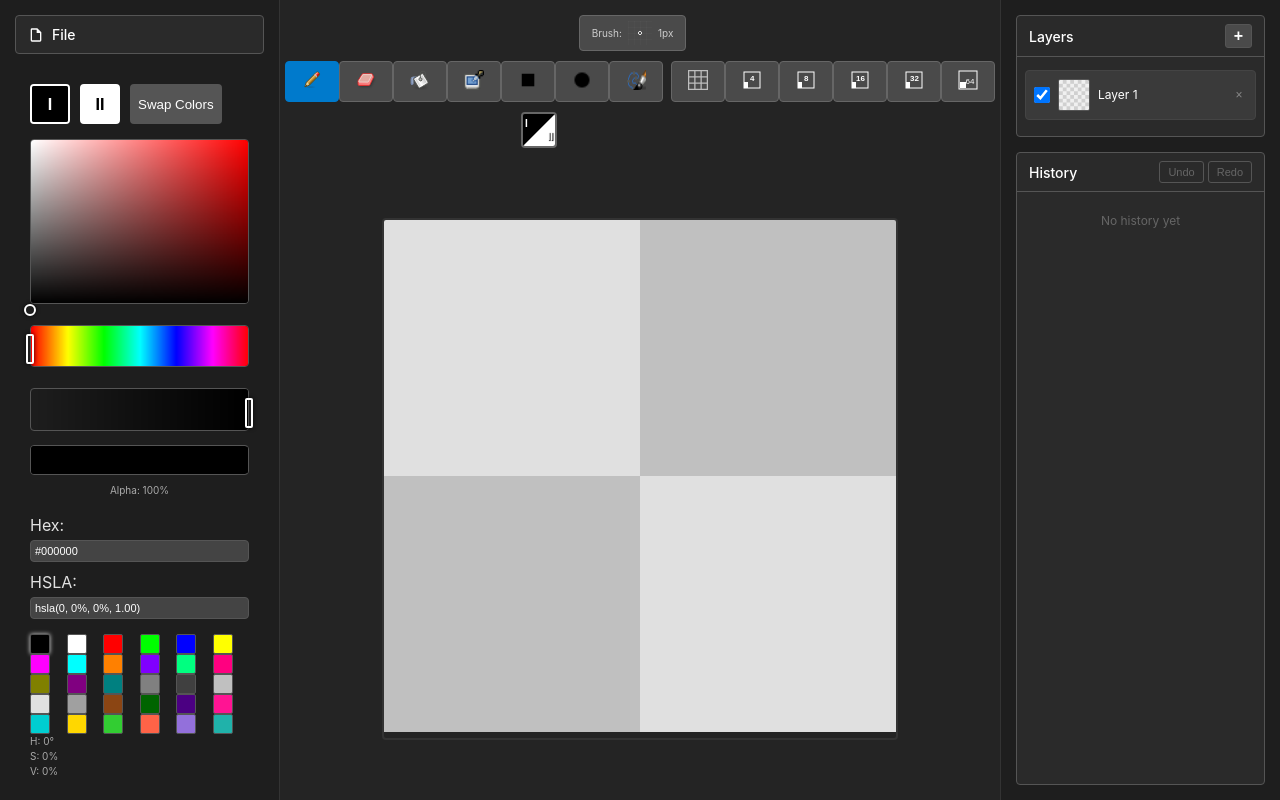
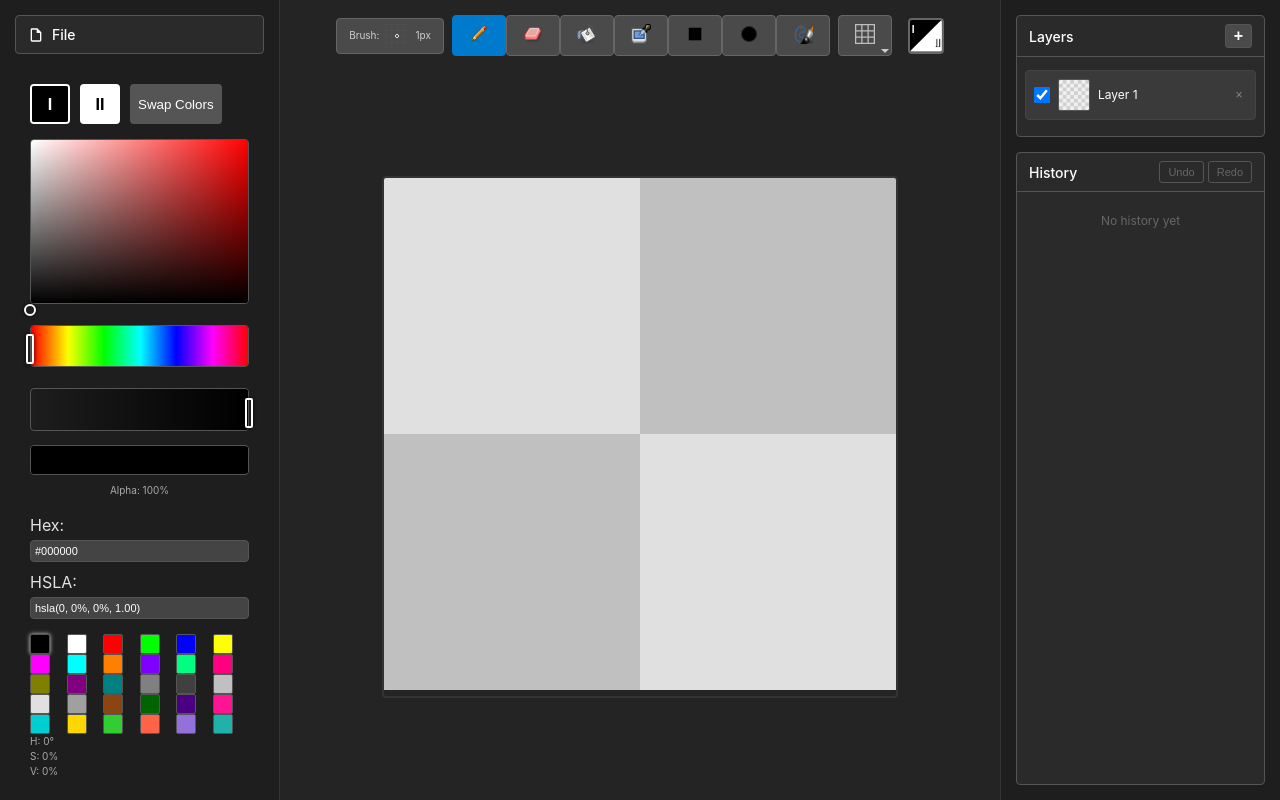
Before and after one commit to YamesYamerson/spritemaker, a React (Vite) app: page / in a window 1280 px wide. Built offline with nearby package versions, Linux system fonts and the light colour scheme.

Commit message:
feat: toolbar
Updated toolbar so color icon and grid icons are in the same container, made grid items into a dropdown to save space

```diff
--- a/src/components/Toolbar.tsx
+++ b/src/components/Toolbar.tsx
@@ -1,4 +1,4 @@
-import React from 'react'
+import React, { useState, useEffect, useRef } from 'react'
 import { Tool, Color, GridSettings } from '../types'
 
 interface ToolbarProps {
@@ -60,6 +60,70 @@ const Toolbar: React.FC<ToolbarProps> = ({
     }
   }
 
+  // State for grid dropdown visibility
+  const [isGridDropdownOpen, setIsGridDropdownOpen] = useState(false)
+  const gridDropdownRef = useRef<HTMLDivElement>(null)
+
+  // Click outside handler to close dropdown
+  useEffect(() => {
+    const handleClickOutside = (event: MouseEvent) => {
+      if (gridDropdownRef.current && !gridDropdownRef.current.contains(event.target as Node)) {
+        setIsGridDropdownOpen(false)
+      }
+    }
+
+    document.addEventListener('mousedown', handleClickOutside)
+    return () => {
+      document.removeEventListener('mousedown', handleClickOutside)
+    }
+  }, [])
+
+  // Helper function to get current grid type for dropdown
+  const getCurrentGridType = (): string => {
+    if (safeGridSettings.quarter) return 'quarter'
+    if (safeGridSettings.eighths) return 'eighths'
+    if (safeGridSettings.sixteenths) return 'sixteenths'
+    if (safeGridSettings.thirtyseconds) return 'thirtyseconds'
+    if (safeGridSettings.sixtyfourths) return 'sixtyfourths'
+    return 'none'
+  }
+
+  // Helper function to handle grid type change
+  const handleGridTypeChange = (gridType: string) => {
+    const newSettings = {
+      ...safeGridSettings,
+      quarter: false,
+      eighths: false,
+      sixteenths: false,
+      thirtyseconds: false,
+      sixtyfourths: false
+    }
+
+    switch (gridType) {
+      case 'quarter':
+        newSettings.quarter = true
+        break
+      case 'eighths':
+        newSettings.eighths = true
+        break
+      case 'sixteenths':
+        newSettings.sixteenths = true
+        break
+      case 'thirtyseconds':
+        newSettings.thirtyseconds = true
+        break
+      case 'sixtyfourths':
+        newSettings.sixtyfourths = true
+        break
+      case 'none':
+      default:
+        // All grid types are already false
+        break
+    }
+
+    safeGridSettingsChange(newSettings)
+  }
+
   const tools: { id: Tool; name: string; icon: string; iconType: 'svg' | 'png' }[] = [
     { id: 'pencil', name: 'Pencil', icon: '/icons/pencil.svg', iconType: 'svg' },
     { id: 'eraser', name: 'Eraser', icon: '/icons/eraser.svg', iconType: 'svg' },
@@ -71,7 +135,7 @@ const Toolbar: React.FC<ToolbarProps> = ({
   ]
 
   return (
-    <div className="toolbar">
+    <div className="toolbar" style={{ display: 'flex', alignItems: 'center', gap: '8px' }}>
       {/* Brush Size Control - positioned to the left of tools */}
       <div
         style={{
@@ -85,7 +149,6 @@ const Toolbar: React.FC<ToolbarProps> = ({
           borderRadius: '4px',
           height: '36px',
           justifyContent: 'center',
-          marginRight: '15px',
           cursor: 'pointer',
           position: 'relative'
         }}
@@ -158,8 +221,8 @@ const Toolbar: React.FC<ToolbarProps> = ({
         </select>
       </div>
 
-      {/* Tools */}
-      <div>
+      {/* Tools and Grid Controls - All in one row */}
+      <div style={{ display: 'flex', alignItems: 'center' }}>
         {tools.map(tool => (
           <button
             key={tool.id}
@@ -175,15 +238,20 @@ const Toolbar: React.FC<ToolbarProps> = ({
           </button>
         ))}
 
-        {/* Grid Toggle Tool */}
+        {/* Grid Controls - Icon-based dropdown */}
+        <div
+          ref={gridDropdownRef}
+          style={{
+            position: 'relative',
+            marginLeft: '8px'
+          }}
+        >
+          {/* Grid Toggle Button - Main clickable icon */}
           <button
             className={`tool-button ${safeGridSettings.visible ? 'active' : ''}`}
-          onClick={() => safeGridSettingsChange({
-            ...safeGridSettings,
-            visible: !safeGridSettings.visible
-          })}
-          title={`Show Grid - Currently ${safeGridSettings.visible ? 'ON' : 'OFF'}`}
-          style={{ marginLeft: '8px' }}
+            onClick={() => setIsGridDropdownOpen(!isGridDropdownOpen)}
+            title={`Grid Options - Currently ${safeGridSettings.visible ? 'ON' : 'OFF'}`}
+            style={{ position: 'relative' }}
           >
             <img
               src={safeGridSettings.visible ? '/icons/gimp-all/default-svg/gimp-grid.svg' : '/icons/gimp-all/default-svg/gimp-grid-symbolic.svg'}
@@ -196,111 +264,133 @@ const Toolbar: React.FC<ToolbarProps> = ({
                 borderRadius: safeGridSettings.visible ? '2px' : '0'
               }}
             />
+
+            {/* Dropdown arrow indicator */}
+            <div style={{
+              position: 'absolute',
+              bottom: '2px',
+              right: '2px',
+              width: '0',
+              height: '0',
+              borderLeft: '4px solid transparent',
+              borderRight: '4px solid transparent',
+              borderTop: '4px solid #ccc',
+              fontSize: '8px'
+            }} />
           </button>
 
-        {/* Quarter Grid Tool */}
+          {/* Grid Options Dropdown */}
+          {isGridDropdownOpen && (
+            <div style={{
+              position: 'absolute',
+              top: '100%',
+              left: '0',
+              backgroundColor: '#4a4a4a',
+              border: '1px solid #666',
+              borderRadius: '4px',
+              padding: '4px',
+              zIndex: 9999,
+              minWidth: '120px',
+              boxShadow: '0 4px 12px rgba(0,0,0,0.3)',
+              marginTop: '2px'
+            }}>
+              {/* Grid Visibility Toggle */}
               <button
-          className={`tool-button ${safeGridSettings.quarter ? 'active' : ''}`}
-          onClick={() => safeGridSettingsChange({
+                onClick={() => {
+                  safeGridSettingsChange({
                     ...safeGridSettings,
-            quarter: !safeGridSettings.quarter,
-            eighths: false,
-            sixteenths: false,
-            thirtyseconds: false,
-            sixtyfourths: false
-          })}
-          title={`Quarter Grid - Currently ${safeGridSettings.quarter ? 'ON' : 'OFF'}`}
+                    visible: !safeGridSettings.visible
+                  })
+                  setIsGridDropdownOpen(false)
+                }}
+                style={{
+                  width: '100%',
+                  padding: '6px 8px',
+                  backgroundColor: 'transparent',
+                  border: 'none',
+                  color: '#fff',
+                  fontSize: '12px',
+                  cursor: 'pointer',
+                  textAlign: 'left',
+                  display: 'flex',
+                  alignItems: 'center',
+                  gap: '8px',
+                  borderRadius: '2px'
+                }}
+                onMouseEnter={(e) => e.currentTarget.style.backgroundColor = '#555'}
+                onMouseLeave={(e) => e.currentTarget.style.backgroundColor = 'transparent'}
+                title={`Toggle Grid Visibility - Currently ${safeGridSettings.visible ? 'ON' : 'OFF'}`}
               >
                 <img
-            src="/icons/quarter-new-icon.svg"
-            alt="Quarter Grid"
-            style={{ width: '20px', height: '20px' }}
+                  src={safeGridSettings.visible ? '/icons/gimp-all/default-svg/gimp-grid.svg' : '/icons/gimp-all/default-svg/gimp-grid-symbolic.svg'}
+                  alt="Grid Visibility"
+                  style={{ width: '16px', height: '16px' }}
                 />
+                {safeGridSettings.visible ? 'Hide Grid' : 'Show Grid'}
               </button>
 
-        {/* Eighths Grid Tool */}
+              <div style={{
+                height: '1px',
+                backgroundColor: '#666',
+                margin: '4px 0'
+              }} />
+
+              {/* Grid Type Options */}
+              {[
+                { value: 'none', label: 'No Grid', icon: '/icons/gimp-all/default-svg/gimp-grid-symbolic.svg' },
+                { value: 'quarter', label: 'Quarter Grid', icon: '/icons/quarter-new-icon.svg' },
+                { value: 'eighths', label: 'Eighths Grid', icon: '/icons/eighth-new-icon.svg' },
+                { value: 'sixteenths', label: 'Sixteenths Grid', icon: '/icons/sixteenths-icon.svg' },
+                { value: 'thirtyseconds', label: 'Thirty-Second Grid', icon: '/icons/thirtyseconds-icon.svg' },
+                { value: 'sixtyfourths', label: 'Sixty-Fourths Grid', icon: '/icons/64-icon.svg' }
+              ].map((option) => (
                 <button
-          className={`tool-button ${safeGridSettings.eighths ? 'active' : ''}`}
-          onClick={() => safeGridSettingsChange({
-            ...safeGridSettings,
-            quarter: false,
-            eighths: !safeGridSettings.eighths,
-            sixteenths: false,
-            thirtyseconds: false,
-            sixtyfourths: false
-          })}
-          title={`Eighths Grid - Currently ${safeGridSettings.eighths ? 'ON' : 'OFF'}`}
+                  key={option.value}
+                  onClick={() => {
+                    handleGridTypeChange(option.value)
+                    setIsGridDropdownOpen(false)
+                  }}
+                  style={{
+                    width: '100%',
+                    padding: '6px 8px',
+                    backgroundColor: getCurrentGridType() === option.value ? '#666' : 'transparent',
+                    border: 'none',
+                    color: '#fff',
+                    fontSize: '12px',
+                    cursor: 'pointer',
+                    textAlign: 'left',
+                    display: 'flex',
+                    alignItems: 'center',
+                    gap: '8px',
+                    borderRadius: '2px'
+                  }}
+                  onMouseEnter={(e) => {
+                    if (getCurrentGridType() !== option.value) {
+                      e.currentTarget.style.backgroundColor = '#555'
+                    }
+                  }}
+                  onMouseLeave={(e) => {
+                    if (getCurrentGridType() !== option.value) {
+                      e.currentTarget.style.backgroundColor = 'transparent'
+                    }
+                  }}
+                  title={option.label}
                 >
                   <img
-            src="/icons/eighth-new-icon.svg"
-            alt="Eighths Grid"
-            style={{ width: '20px', height: '20px' }}
+                    src={option.icon}
+                    alt={option.label}
+                    style={{ width: '16px', height: '16px' }}
                   />
+                  {option.label}
                 </button>
-
-        {/* Sixteenths Grid Tool */}
-        <button
-          className={`tool-button ${safeGridSettings.sixteenths ? 'active' : ''}`}
-          onClick={() => safeGridSettingsChange({
-            ...safeGridSettings,
-            quarter: false,
-            eighths: false,
-            sixteenths: !safeGridSettings.sixteenths,
-            thirtyseconds: false,
-            sixtyfourths: false
-          })}
-          title={`Sixteenths Grid - Currently ${safeGridSettings.sixteenths ? 'ON' : 'OFF'}`}
-        >
-          <img
-            src="/icons/sixteenths-icon.svg"
-            alt="Sixteenths Grid"
-            style={{ width: '20px', height: '20px' }}
-          />
-        </button>
-
-        {/* Thirty-Second Grid Tool */}
-        <button
-          className={`tool-button ${safeGridSettings.thirtyseconds ? 'active' : ''}`}
-          onClick={() => safeGridSettingsChange({
-            ...safeGridSettings,
-            quarter: false,
-            eighths: false,
-            sixteenths: false,
-            thirtyseconds: !safeGridSettings.thirtyseconds,
-            sixtyfourths: false
-          })}
-          title={`Thirty-Second Grid - Currently ${safeGridSettings.thirtyseconds ? 'ON' : 'OFF'}`}
-        >
-          <img
-            src="/icons/thirtyseconds-icon.svg"
-            alt="Thirty-Second Grid"
-            style={{ width: '20px', height: '20px' }}
-          />
-        </button>
-
-        {/* Sixty-Fourths Grid Tool */}
-        <button
-          className={`tool-button ${safeGridSettings.sixtyfourths ? 'active' : ''}`}
-          onClick={() => safeGridSettingsChange({
-            ...safeGridSettings,
-            quarter: false,
-            eighths: false,
-            sixteenths: false,
-            thirtyseconds: false,
-            sixtyfourths: !safeGridSettings.sixtyfourths
-          })}
-          title={`Sixty-Fourths Grid - Currently ${safeGridSettings.sixtyfourths ? 'ON' : 'OFF'}`}
-        >
-          <img
-            src="/icons/64-icon.svg"
-            alt="Sixty-Fourths Grid"
-            style={{ width: '20px', height: '20px' }}
-          />
-        </button>
+              ))}
+            </div>
+          )}
+        </div>
       </div>
 
       {/* Color Display - Single icon box split diagonally */}
-      <div style={{ display: 'flex', alignItems: 'center', marginLeft: '8px' }}>
+      <div style={{ display: 'flex', alignItems: 'center', marginLeft: '8px', alignSelf: 'center' }}>
         <div
           style={{
             width: '36px',
```
Also changed, not shown: 1 other file (tests, documents, lock files or other folders). Lines whose indentation alone changed are shown as unchanged.
